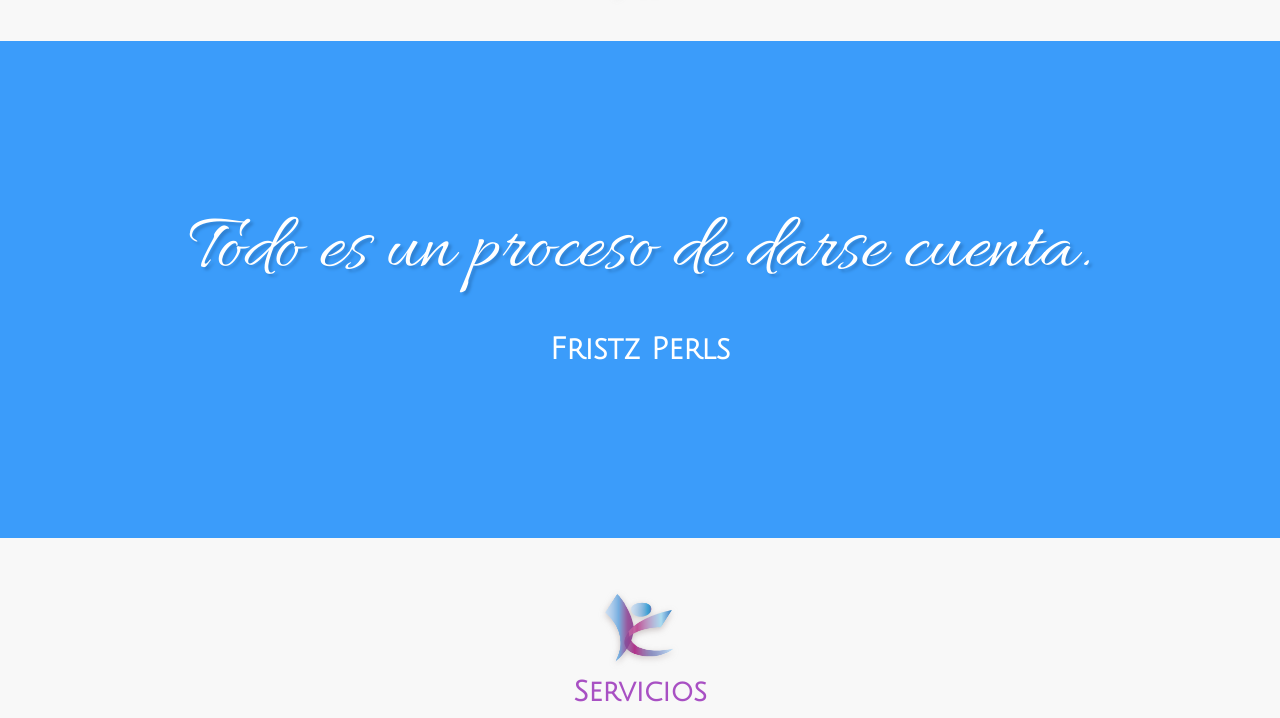
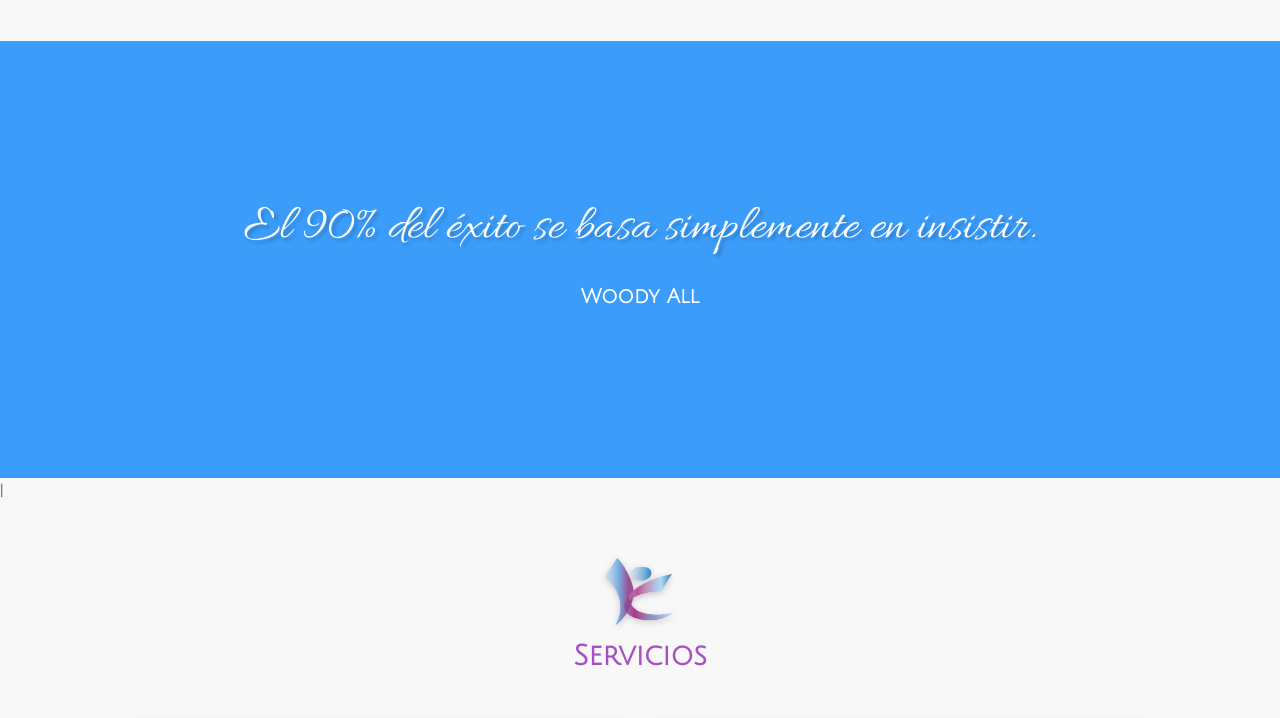
Before and after one commit to HelixInCode/Psicokrecer, a PHP site: page / in a window 1280 px wide. Shown: the part 926-1644 px from the top of the page. Run offline with PHP 8.4, Linux system fonts and the light colour scheme; some libraries are stand-ins or nearby versions.

Commit message:
script typed

```diff
--- a/dist/css/styles.css
+++ b/dist/css/styles.css
@@ -265,10 +265,10 @@ main{
     grid-template-columns: repeat(2, minmax(250px, 500px));
   }
   #frase > .general-container > .contenedor-frase > p:nth-child(1){
-    font-size: 80px;
+    font-size: 50px;
   }
   #frase > .general-container > .contenedor-frase > p:nth-child(2){
-    font-size: 30px;
+    font-size: 20px;
   }
   #equipo > .general-container > .especific-container > #carouselExampleControls > .carousel-inner > .carousel-item > .imagen > .mensaje-info{
     bottom: 250px;
--- a/index.html
+++ b/index.html
@@ -94,9 +94,8 @@
           <div class="inicial-img">
             <img src="./dist/img/Psico-logo.png" alt="">
           </div>
-          <div class="contenedor-frase">
-            <p>Todo es un proceso de darse cuenta.</p>
-            <p>Fristz Perls</p>
+          <div class="contenedor-frase typed">
+
           </div>
 
         </div>
@@ -215,11 +214,14 @@
     <script type="text/javascript" src="dist/js/bootstrap.min.js"></script>
     <!-- MDB core JavaScript -->
     <script type="text/javascript" src="dist/js/mdb.min.js"></script>
+    <!--Typing Script-->
+    <script src="https://cdn.jsdelivr.net/npm/typed.js@2.0.11"></script>
     <!-- Particles - js -->
     <!-- <script type="text/javascript" src="src/particles/js/particles.js"></script>
     <script type="text/javascript" src="src/particles/js/lib/stats.js"></script>
     <script type="text/javascript" src="src/particles/js/app.js"></script> -->
     <!-- Your custom scripts (optional) -->
     <!-- <script type="text/javascript" src="src/js/navBar.js"></script> -->
+    <script type="text/javascript" src="src/js/tipeo.js"></script>
 </body>
 </html>
--- a/src/css/styles.css
+++ b/src/css/styles.css
@@ -254,10 +254,10 @@ main{
     grid-template-columns: repeat(2, minmax(250px, 500px));
   }
   #frase > .general-container > .contenedor-frase > p:nth-child(1){
-    font-size: 80px;
+    font-size: 50px;
   }
   #frase > .general-container > .contenedor-frase > p:nth-child(2){
-    font-size: 30px;
+    font-size: 20px;
   }
   #equipo > .general-container > .especific-container > #carouselExampleControls > .carousel-inner > .carousel-item > .imagen > .mensaje-info{
     bottom: 250px;
--- /dev/null
+++ b/src/js/tipeo.js
@@ -0,0 +1,20 @@
+const typed = new Typed('.typed', {
+    strings: [
+        '',
+        '<p>El 90% del éxito se basa simplemente en insistir.</p><p>Woody Allen.</p>',
+        '<p>Las ideas creativas  son como un  capullo delicado, hay que mimarlas para que florezcan.</p><p>Daniel Coleman.</p>',
+        '<p>Todo es un proceso de darse cuenta.</p> <p> Fristz Perls<p>'
+    ],
+    //stringsElement: '#cadenas-texto',
+    typeSpeed: 70,
+    startDelay:400,
+    backSpeed:25,
+    //smartBackspace:true,
+    shuffle:false,
+    backDelay:3500,
+    loop:true,
+    loopCount: false,
+    showCursorL:true,
+    cursorChar: '|',
+    contentType:'html',
+});
```
